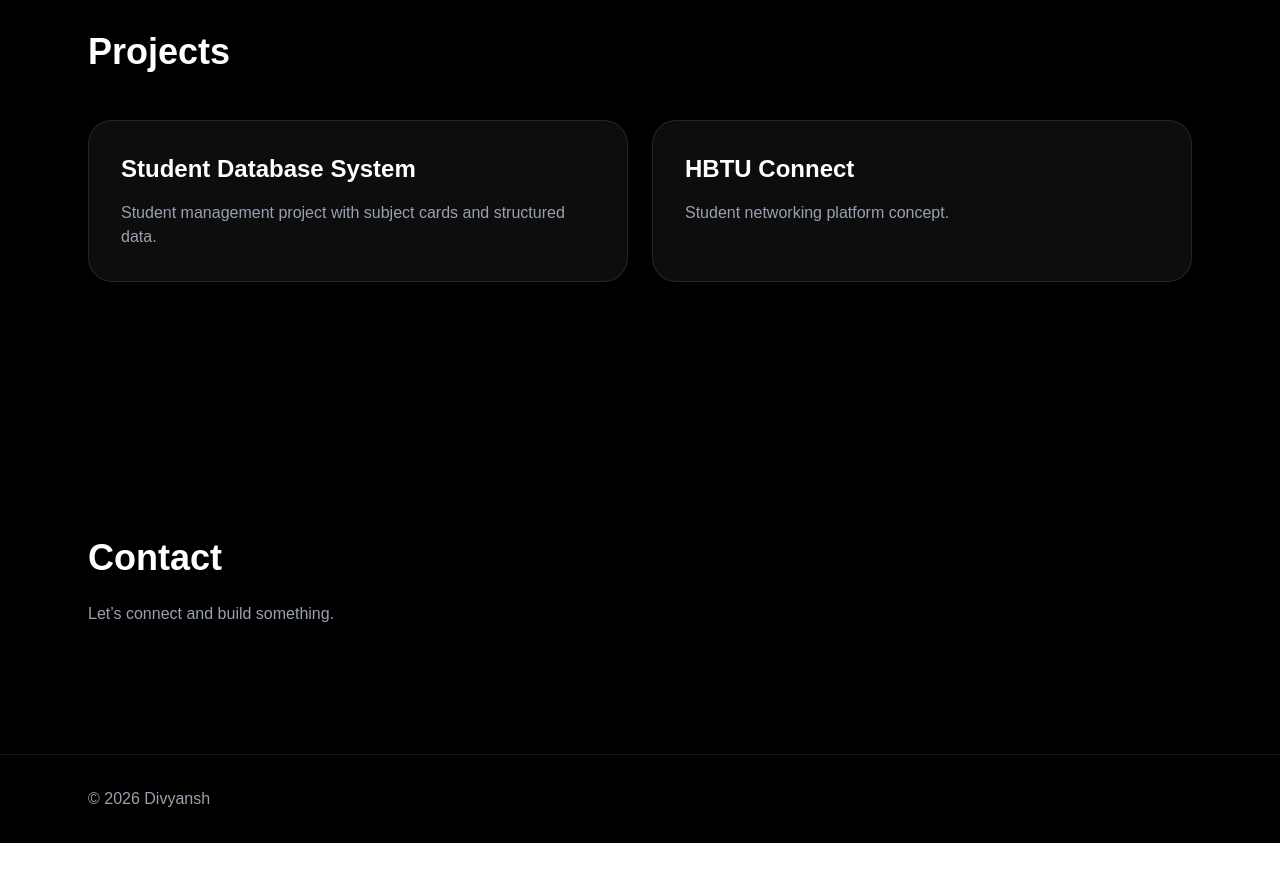
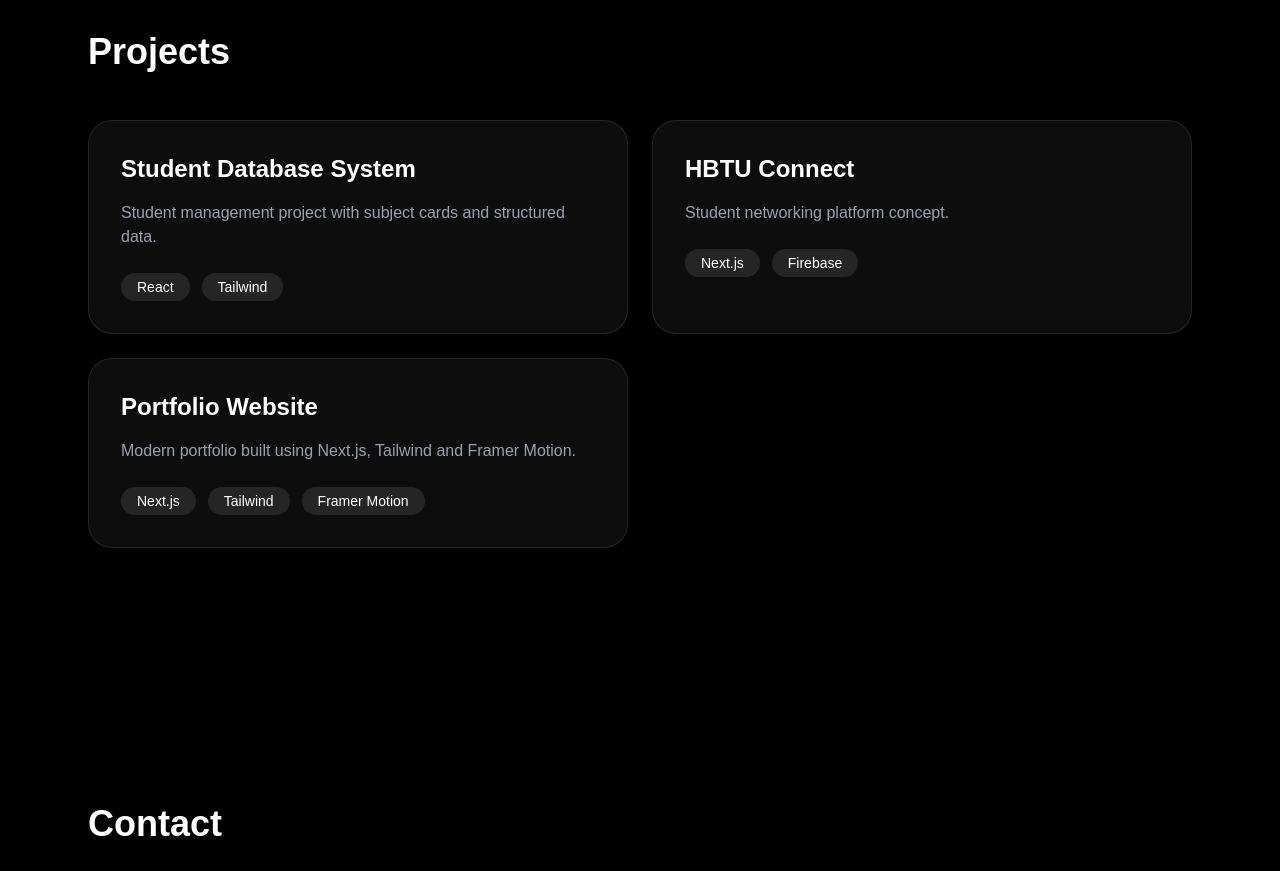
Before and after one commit to itsdivyanshuno/portfolio, a Next.js app: page / in a window 1280 px wide. Shown: the part 1280-2151 px from the top of the page. Before the commit the page ends 2123 px from the top, so only its background shows below. Built offline with nearby package versions, Linux system fonts and the light colour scheme.

Commit message:
Added dynamic project data

```diff
--- a/src/components/Projects.tsx
+++ b/src/components/Projects.tsx
@@ -1,51 +1,62 @@
+import { projects } from "@/data/projects";
+
 export default function Projects() {
   return (
-    <section id="projects" className="py-32">
+
+    <section
+      id="projects"
+      className="py-32"
+    >
 
       <div className="mx-auto max-w-6xl px-6">
 
-        <h2 className="text-4xl font-bold mb-12">
+        <h2 className="mb-12 text-4xl font-bold">
           Projects
         </h2>
 
         <div className="grid gap-6 md:grid-cols-2">
 
-          <div className="rounded-3xl border border-white/10 bg-white/5 p-8">
+          {projects.map((project, index) => (
 
-            <h3 className="text-2xl font-semibold">
+            <div
+              key={index}
+              className="rounded-3xl border border-white/10 bg-white/5 p-8 transition hover:scale-[1.02]"
+            >
 
-              Student Database System
+              <h3 className="text-2xl font-semibold">
+                {project.title}
+              </h3>
 
-            </h3>
+              <p className="mt-4 text-gray-400">
+                {project.description}
+              </p>
 
-            <p className="mt-4 text-gray-400">
+              <div className="mt-6 flex gap-3 flex-wrap">
 
-              Student management project with subject cards and structured data.
+                {project.tech.map((item, i) => (
 
-            </p>
+                  <span
+                    key={i}
+                    className="rounded-full bg-white/10 px-4 py-1 text-sm"
+                  >
 
-          </div>
+                    {item}
 
-          <div className="rounded-3xl border border-white/10 bg-white/5 p-8">
+                  </span>
 
-            <h3 className="text-2xl font-semibold">
+                ))}
 
-              HBTU Connect
+              </div>
 
-            </h3>
+            </div>
 
-            <p className="mt-4 text-gray-400">
-
-              Student networking platform concept.
-
-            </p>
-
-          </div>
+          ))}
 
         </div>
 
       </div>
 
     </section>
+
   );
 }
--- a/src/data/projects.ts
+++ b/src/data/projects.ts
@@ -0,0 +1,24 @@
+export const projects = [
+
+  {
+    title: "Student Database System",
+    description:
+      "Student management project with subject cards and structured data.",
+    tech: ["React", "Tailwind"],
+  },
+
+  {
+    title: "HBTU Connect",
+    description:
+      "Student networking platform concept.",
+    tech: ["Next.js", "Firebase"],
+  },
+
+  {
+    title: "Portfolio Website",
+    description:
+      "Modern portfolio built using Next.js, Tailwind and Framer Motion.",
+    tech: ["Next.js", "Tailwind", "Framer Motion"],
+  },
+
+];
```
